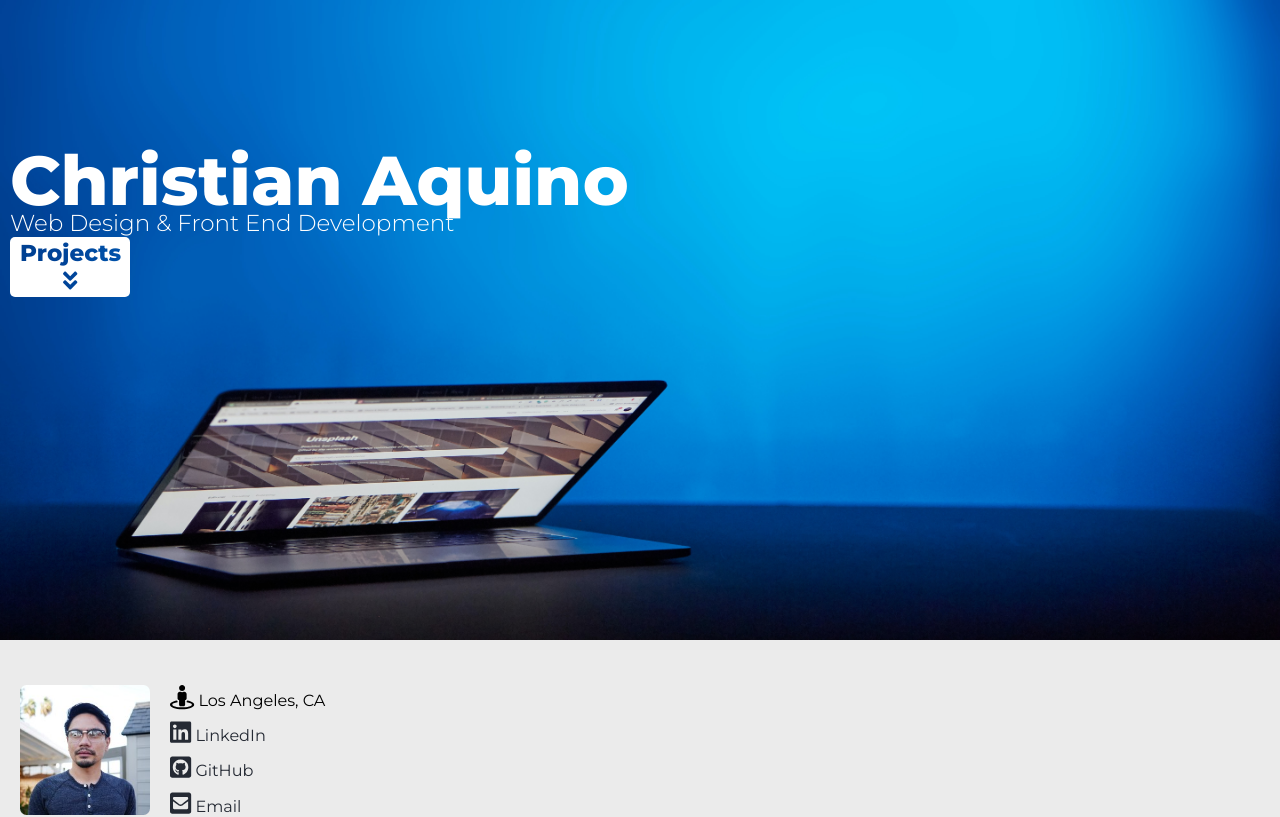
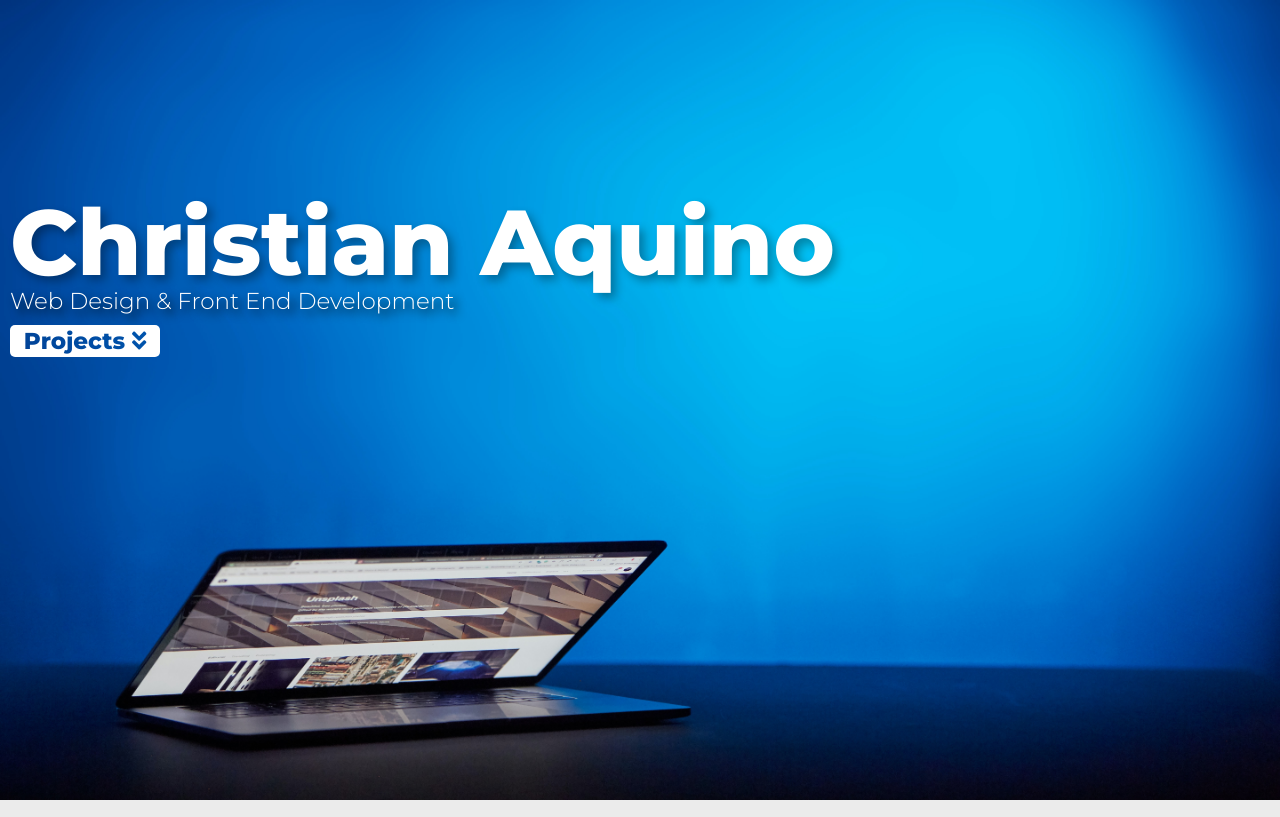
Before and after one commit to cjfaquino/react-first-portfolio, a React (Create React App) app: page / in a window 1280 px wide. Shown: the top 817 px of the page. Built offline with nearby package versions, Linux system fonts and the light colour scheme.

Commit message:
update styling

```diff
--- a/src/App.css
+++ b/src/App.css
@@ -36,6 +36,12 @@ h4,
   font-weight: 300;
 }
 
+@media (min-width: 1100px) {
+  h1 {
+    font-size: 4em;
+  }
+}
+
 #projects p {
   font-size: 0.7em;
 }
@@ -47,7 +53,7 @@ h4,
 }
 
 header {
-  height: 80vh;
+  height: 100vh;
   background-color: var(--accent-color);
   background: url(/imgs/laptop.jpg) no-repeat;
   background-position: bottom;
@@ -57,7 +63,7 @@ header {
 
 .jumbo {
   width: 100%;
-  height: 70%;
+  height: 40%;
   display: flex;
   flex-direction: column;
   place-content: end center;
@@ -66,33 +72,58 @@ header {
   overflow: hidden;
 }
 
-.jumbo a {
-  width: 120px;
+@media (max-width: 1700px) {
+  .jumbo {
+    height: 70%;
+    transition: 1000ms;
+  }
+}
+.jumbo {
+  text-shadow: 5px 5px 10px rgba(0, 0, 0, 0.308);
+}
+
+.jumbo h4 {
+  margin-top: 5px;
+  text-shadow: 5px 5px 10px rgb(0, 0, 0);
+}
+
+.jumbo a,
+.jumbo button {
+  margin-top: 10px;
+  width: 150px;
   text-align: center;
   padding: 2px 10px;
   border-radius: 5px;
   cursor: pointer;
   mix-blend-mode: screen;
-  background-color: white;
-  color: black;
+  background-color: rgb(255, 255, 255);
+  color: rgb(0, 0, 0);
   font-weight: 800;
+  border: none;
+  text-shadow: none;
 }
 
-@media (max-width: 500px) {
-  header {
-    height: 90vh;
-  }
+.jumbo button:focus {
+  outline: none;
+}
+
+.jumbo button:active,
+.jumbo a:active {
+  transform: scale(0.95);
 }
 
 #projects {
   height: 100%;
   background-color: var(--project-color);
   padding: 1em 0.5em;
+  margin-bottom: 25px;
   border-bottom-left-radius: 15px;
   border-bottom-right-radius: 15px;
   display: flex;
   flex-wrap: wrap;
   justify-content: center;
+  box-shadow: 0.1rem 0.1rem 1rem rgba(0, 0, 0, 0.336);
+  overflow: hidden;
 }
 
 .item {
@@ -185,7 +216,6 @@ header {
 
 footer {
   background-color: var(--sub-color);
-  padding: 20px;
 }
 
 footer a {
@@ -200,6 +230,8 @@ footer .container {
   display: flex;
   justify-content: flex-start;
   align-items: center;
+  padding-left: 20px;
+  padding-bottom: 20px;
 }
 
 .info {
@@ -219,5 +251,5 @@ footer .container {
 
 /*  */
 .ReactCollapse--collapse {
-  transition: height 1000ms;
+  transition: height 700ms;
 }
```
